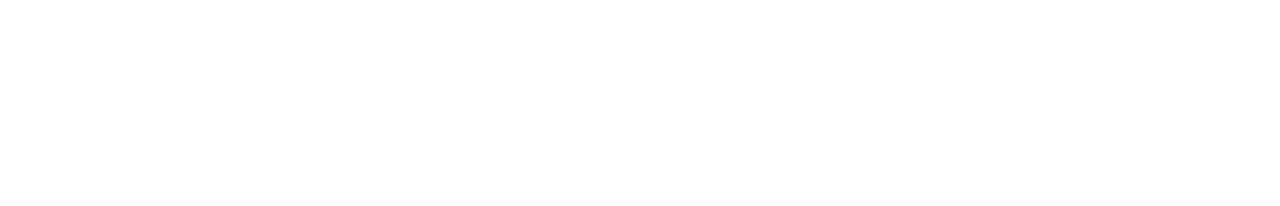
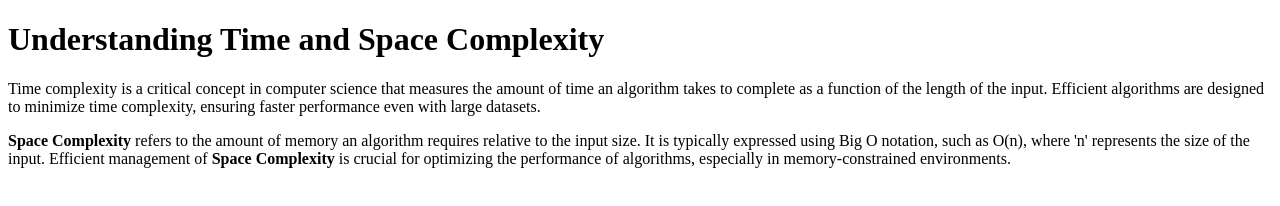
Before and after one commit to acciojob/time-and-space-complexity-Rishab-Rawat, a website: page main.html in a window 1280 px wide. Drawn offline with Linux system fonts and the light colour scheme.

Commit message:
created a submission

```diff
--- a/main.html
+++ b/main.html
@@ -5,6 +5,18 @@
 <head>
 	<link rel="stylesheet" href="styles.css">
 </head>
+	<title>Understanding Time and Space Complexity</title>
+</head>
+<body>
+    <h1>Understanding Time and Space Complexity</h1>
+    <p>
+        Time complexity is a critical concept in computer science that measures the amount of time an algorithm takes to complete as a function of the length of the input. Efficient algorithms are designed to minimize time complexity, ensuring faster performance even with large datasets.
+    </p>
+    <p>
+        <b>Space Complexity</b> refers to the amount of memory an algorithm requires relative to the input size. It is typically expressed using Big O notation, such as O(n), where 'n' represents the size of the input. Efficient management of <b>Space Complexity</b> is crucial for optimizing the performance of algorithms, especially in memory-constrained environments.
+    </p>
+</body>
+</html>
 
 <body>
 	<!-- the entire body must be written by student -->
```
